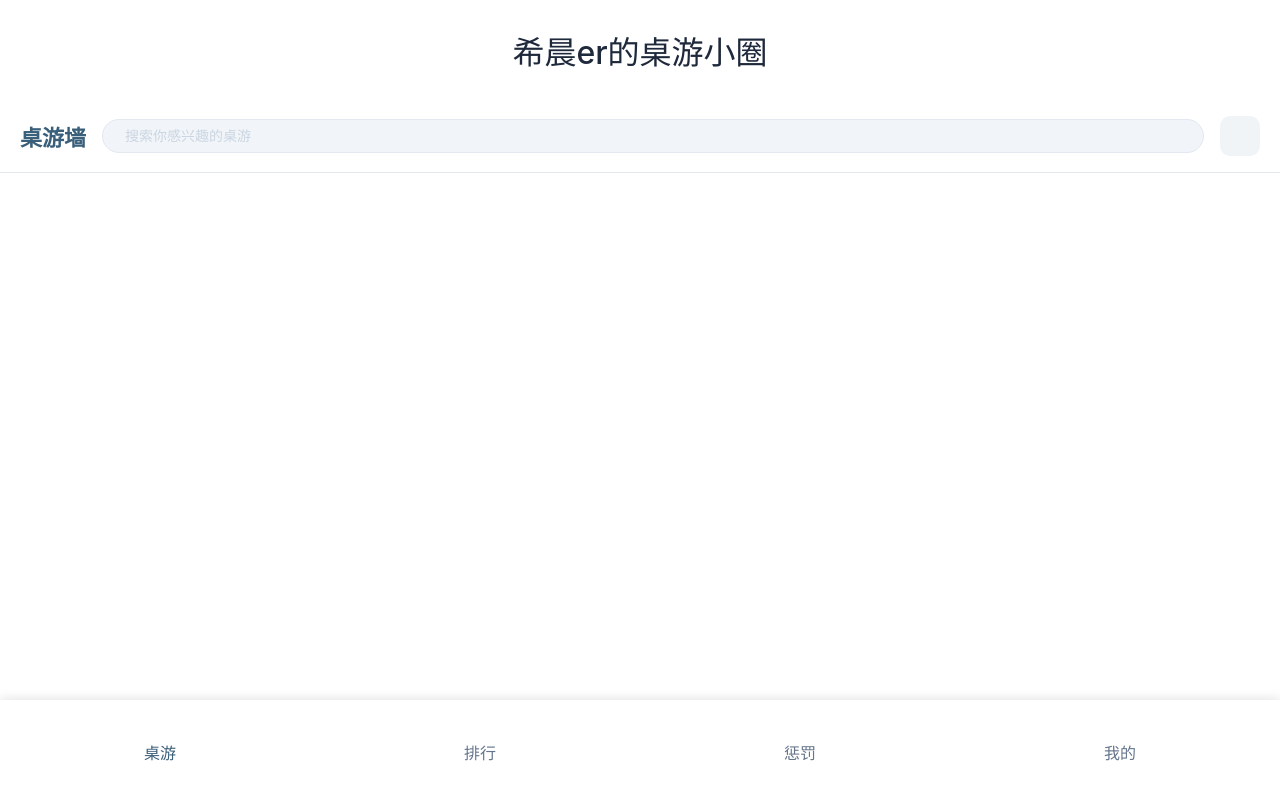
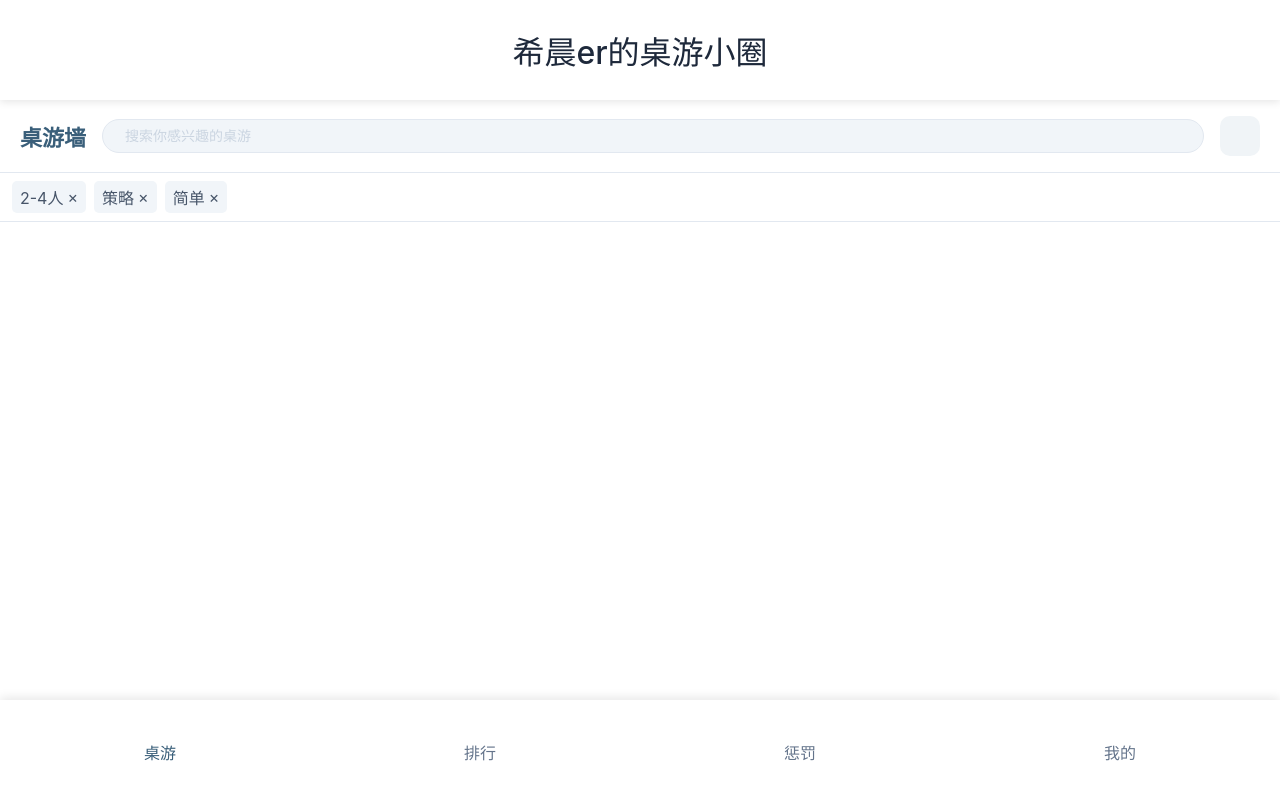
Before and after one commit to XiChen1234/BoardParty-Frontend, a Vue app: page /list in a window 1280 px wide. Built offline with nearby package versions, Linux system fonts and the light colour scheme; a small style sheet from the web is missing.

Commit message:
feat: complete condition list
完成条件列表的样式开发

```diff
--- a/src/assets/variables.css
+++ b/src/assets/variables.css
@@ -40,7 +40,7 @@
 
   /* 主品牌色 */
   --color-primary: var(--blue-700);
-  --color-primary-hover: var(--blue-900);
+  --color-primary-hover: var(--blue-400);
   --color-primary-soft: var(--blue-50);
   --color-primary-border: var(--blue-100);
 
--- a/src/views/GameView.vue
+++ b/src/views/GameView.vue
@@ -16,6 +16,20 @@
       </div>
     </div>
     <!-- 已选择的条件列表 -->
+    <div class="condition-list">
+      <div class="condition-item">
+        <div class="label">2-4人</div>
+        <div class="delete">×</div>
+      </div>
+      <div class="condition-item">
+        <div class="label">策略</div>
+        <div class="delete">×</div>
+      </div>
+      <div class="condition-item">
+        <div class="label">简单</div>
+        <div class="delete">×</div>
+      </div>
+    </div>
     <!-- 显示方式（瀑布流、网格流） -->
     <!-- 桌游列表 -->
     <!-- 选择条件panel -->
@@ -35,9 +49,6 @@
   padding: 16px 20px;
   background: var(--color-bg-card);
   border-bottom: 1px solid var(--color-border);
-  position: sticky;
-  top: 0;
-  z-index: 100;
 }
 
 .title {
@@ -105,6 +116,39 @@
   color: var(--color-primary);
 }
 
+.condition-list {
+  display: flex;
+  flex-wrap: wrap;
+  align-items: center;
+  gap: 8px;
+  background: var(--color-bg-card);
+  padding: 8px 12px;
+  border-bottom: 1px solid var(--color-border);
+}
+
+.condition-list .condition-item {
+  display: flex;
+  align-items: center;
+  gap: 4px;
+  background: var(--color-bg-soft);
+  padding: 4px 8px;
+  border-radius: 5px;
+}
+
+.condition-list .condition-item:hover {
+  background: var(--color-primary-hover);
+  color: var(--color-text-inverse);
+}
+
+.condition-list .condition-item .delete {
+  cursor: pointer;
+}
+
+.condition-list .condition-item .delete:hover {
+  color: var(--color-danger);
+}
+
+
 @media screen and (max-width: 767px) {
   .title {
     display: none;
```
